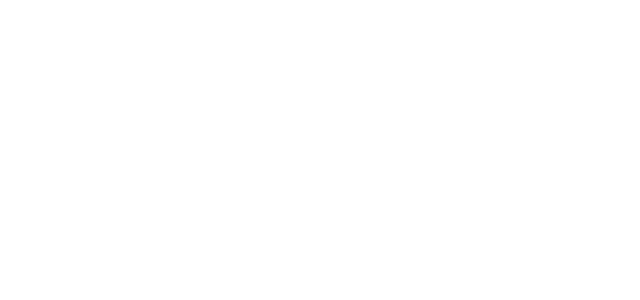
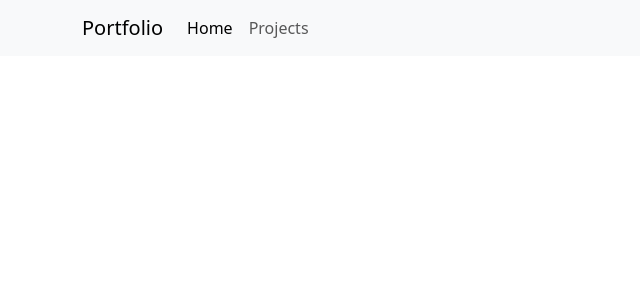
Before and after one commit to alecasentini/vite-boolfolio, a Vue app: page / in a window 1280 px wide. Shown: the top 300 px of the page, without its empty margins (0-640 px from the left). Built offline with nearby package versions, Linux system fonts and the light colour scheme.

Commit message:
Aggiunta navbar in AppHeader

```diff
--- a/src/components/AppHeader.vue
+++ b/src/components/AppHeader.vue
@@ -24,6 +24,33 @@ export default {
 }
 </script>
 
-<template></template>
+<template>
+    <div>
+        <nav class="navbar navbar-expand-sm navbar-light bg-light">
+            <div class="container">
+                <router-link class="navbar-brand" :to="{ name: 'home' }">Portfolio</router-link>
+                <button class="navbar-toggler d-lg-none" type="button" data-bs-toggle="collapse"
+                    data-bs-target="#collapsibleNavId" aria-controls="collapsibleNavId" aria-expanded="false"
+                    aria-label="Toggle navigation">
+                    <span class="navbar-toggler-icon"></span>
+                </button>
+                <div class="collapse navbar-collapse" id="collapsibleNavId">
+                    <ul class="navbar-nav me-auto mt-2 mt-lg-0">
+                        <li class="nav-item">
+                            <router-link class="nav-link active" :to="{ name: 'home' }" aria-current="page">Home
+                            </router-link>
+                        </li>
+                        <li class="nav-item">
+                            <router-link class="nav-link" :to="{ name: 'projects' }">Projects</router-link>
+                        </li>
+
+                    </ul>
+
+                </div>
+            </div>
+        </nav>
+
+    </div>
+</template>
 
 <style lang="scss"></style>
--- a/src/router.js
+++ b/src/router.js
@@ -10,7 +10,7 @@ const router = createRouter({
             component: AppHome
         },
         {
-            path: '/portfolio',
+            path: '/projects',
             name: 'projects',
             component: ProjectList
         },
```
